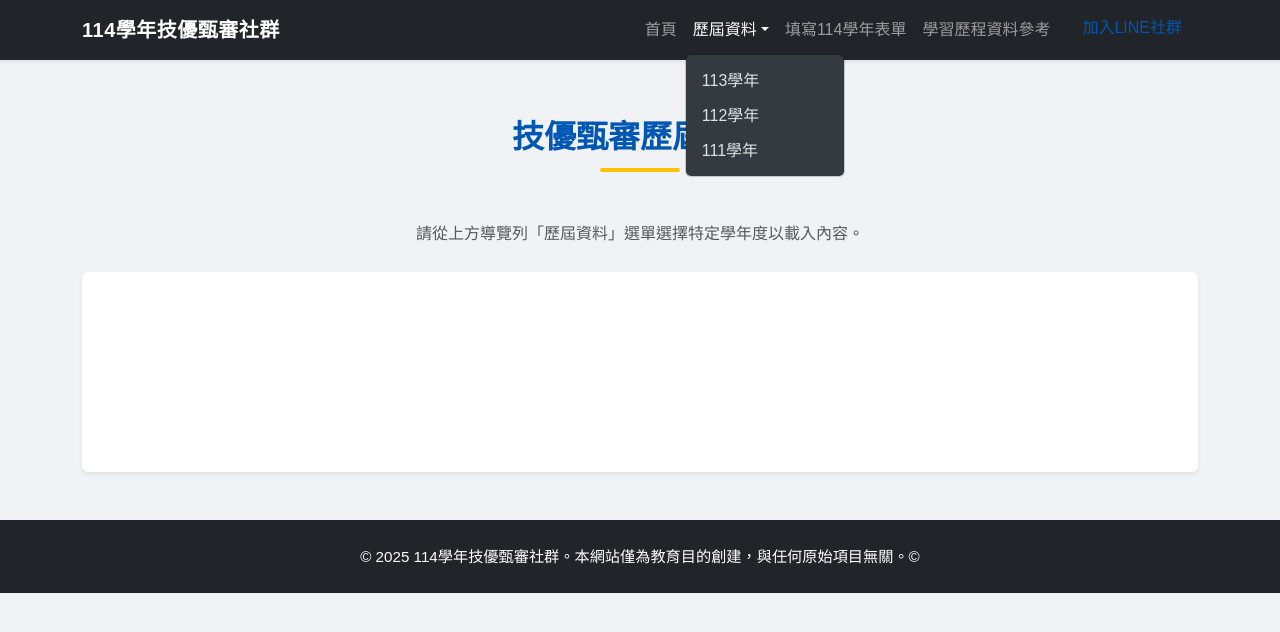
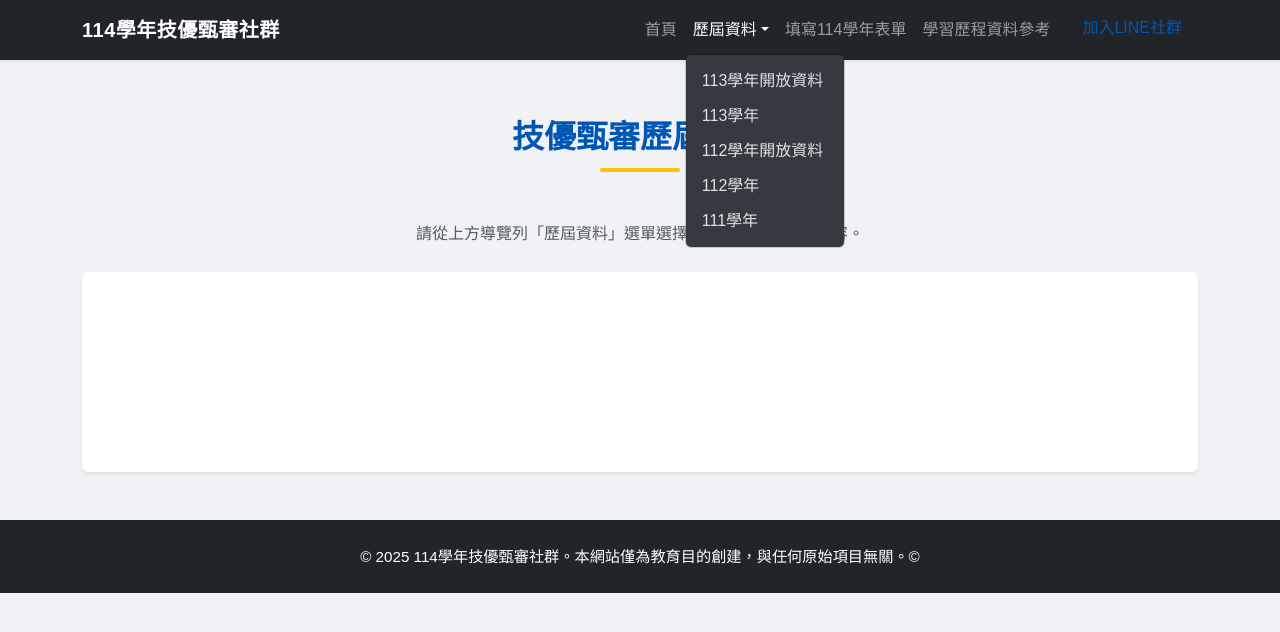
Before and after one commit to lzt0104/114skills, a plain HTML site: page old.html in a window 1280 px wide. Both pictures are taken after a click on the button "歷屆資料". Drawn offline with nearby package versions, Linux system fonts and the light colour scheme.

Commit message:
新增歷屆資料下拉選單中的113學年和112學年開放資料連結

```diff
--- a/old.html
+++ b/old.html
@@ -50,7 +50,13 @@
                             data-bs-toggle="dropdown" aria-expanded="false">歷屆資料</a>
                         <ul class="dropdown-menu dropdown-menu-dark" aria-labelledby="pastData">
                             <li><a class="dropdown-item" href="#"
+                                    data-url="https://drive.google.com/drive/folders/1I92_5l4o001gsHvsIyhu22zVS9ApXJyQ">113學年開放資料</a>
+                            </li>
+                            <li><a class="dropdown-item" href="#"
                                     data-url="https://docs.google.com/spreadsheets/d/e/2PACX-1vQa2a8HRCx6-mKfAHUu64k4S67V5slQ7V-kJJWZe7iNI6UBW6zKMWl5OLONDsrXWeJ8_iMh2HJB4Mby/pubhtml">113學年</a>
+                            </li>
+                            <li><a class="dropdown-item" href="#"
+                                    data-url="https://drive.google.com/drive/folders/1--vFGtt8FrYYuZoxD_vZ_lZAY4zfsuf1">112學年開放資料</a>
                             </li>
                             <li><a class="dropdown-item" href="#"
                                     data-url="https://docs.google.com/spreadsheets/d/e/2PACX-1vTDn_1K-dAix8lK83pBZPBQRS8D9_eWUQ3N-SKWI-n7J2ubSfY_1q3R1xDnDze3V__6tQ7KUNx-Sa3U/pubhtml">112學年</a>
```
